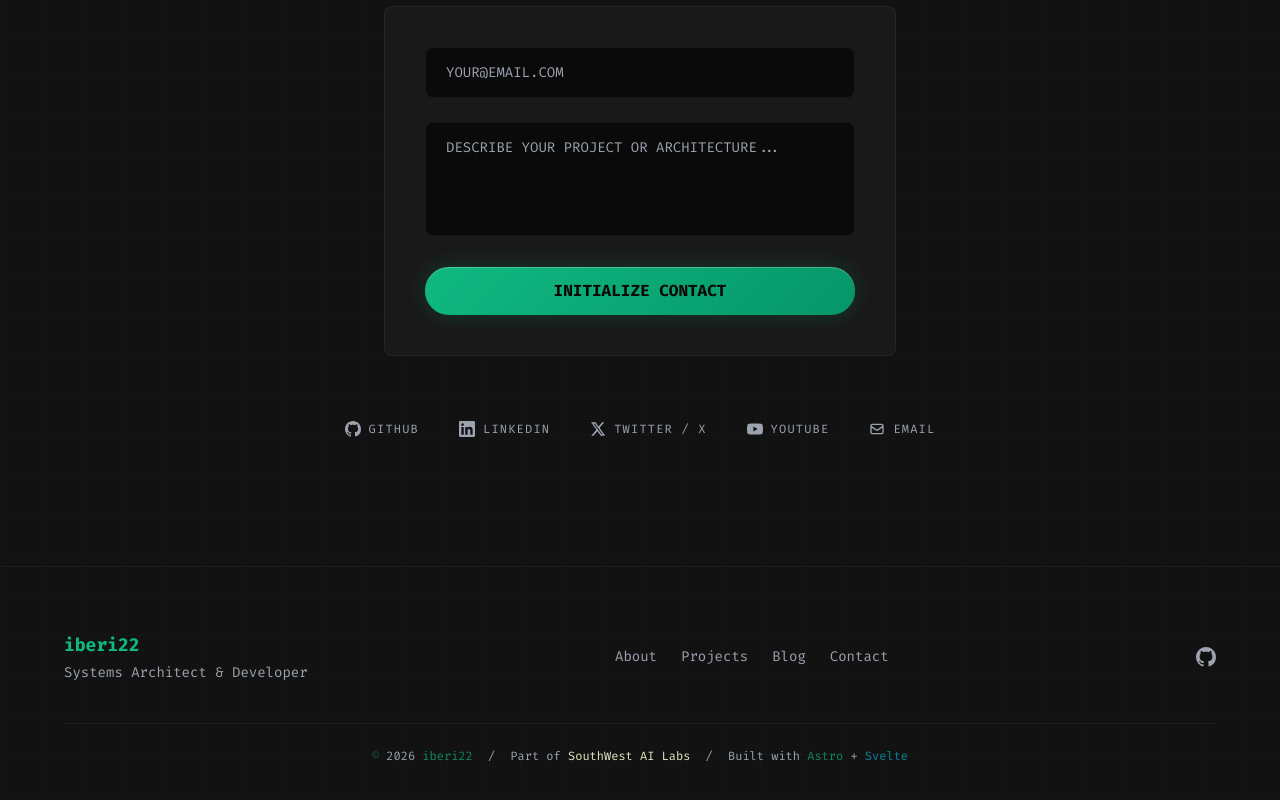
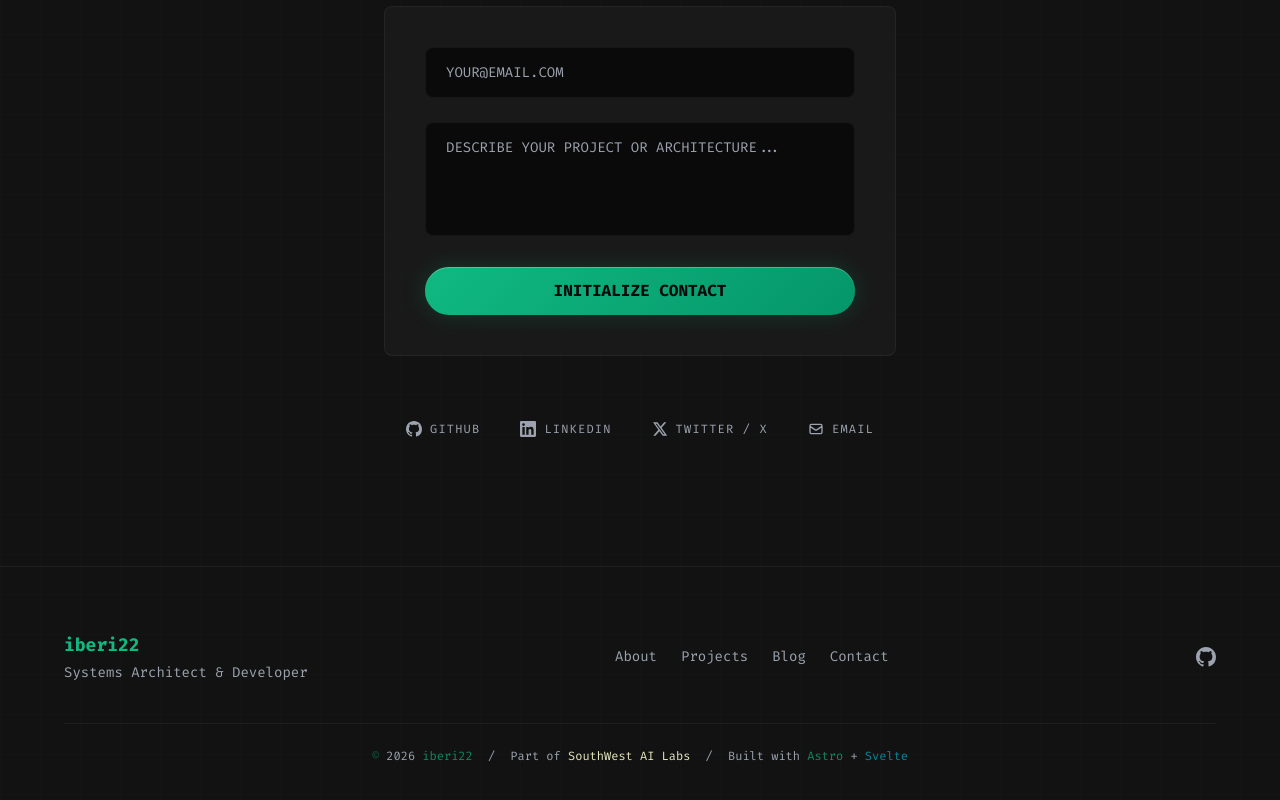
Before and after one commit to iberi22/portfolio-iberi22, an Astro site: page / in a window 1280 px wide. Shown: the part 4926-5726 px from the top of the page. Built offline with nearby package versions, Linux system fonts and the light colour scheme; Astro itself is replaced by a stand-in of ours.

Commit message:
fix: update social profile links

```diff
--- a/src/components/ContactSection.svelte
+++ b/src/components/ContactSection.svelte
@@ -3,9 +3,8 @@
 
   const socialLinks = [
     { name: 'GitHub', url: 'https://github.com/iberi22', icon: 'github' },
-    { name: 'LinkedIn', url: 'https://linkedin.com/in/samuel-belalcazar', icon: 'linkedin' },
-    { name: 'Twitter / X', url: 'https://x.com/iberi22', icon: 'twitter' },
-    { name: 'YouTube', url: 'https://youtube.com/@swal', icon: 'youtube' },
+    { name: 'LinkedIn', url: 'https://www.linkedin.com/in/brahyansb', icon: 'linkedin' },
+    { name: 'Twitter / X', url: 'https://x.com/x_donberi', icon: 'twitter' },
   ];
 
   function handleMouseMove(event: MouseEvent) {
@@ -76,7 +75,7 @@
           {link.name}
         </a>
       {/each}
-      <a href="mailto:samuel@swal.ai" class="social-link secondary-link">
+      <a href="mailto:iberi22@gmail.com" class="social-link secondary-link">
         <svg class="w-4 h-4" fill="none" viewBox="0 0 24 24" stroke="currentColor"><path stroke-linecap="round" stroke-linejoin="round" stroke-width="2" d="M3 8l7.89 5.26a2 2 0 002.22 0L21 8M5 19h14a2 2 0 002-2V7a2 2 0 00-2-2H5a2 2 0 00-2 2v10a2 2 0 002 2z"/></svg>
         {t('contact.email')}
       </a>
```
